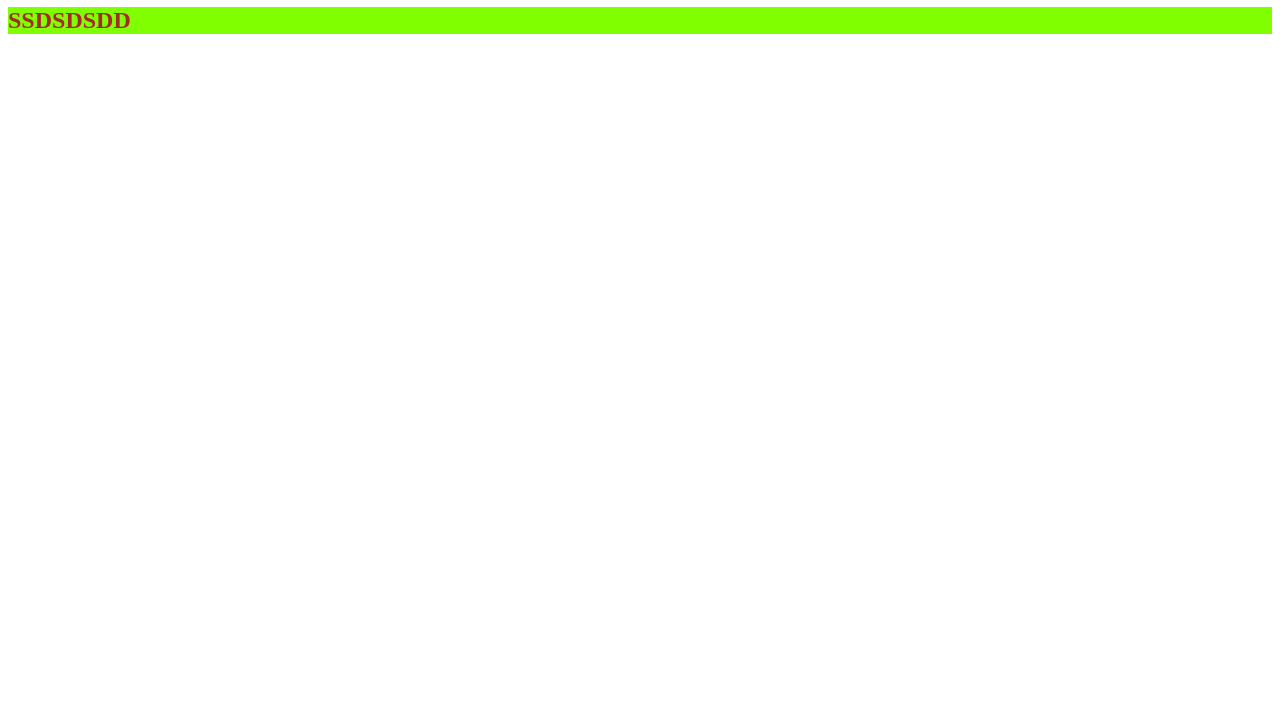
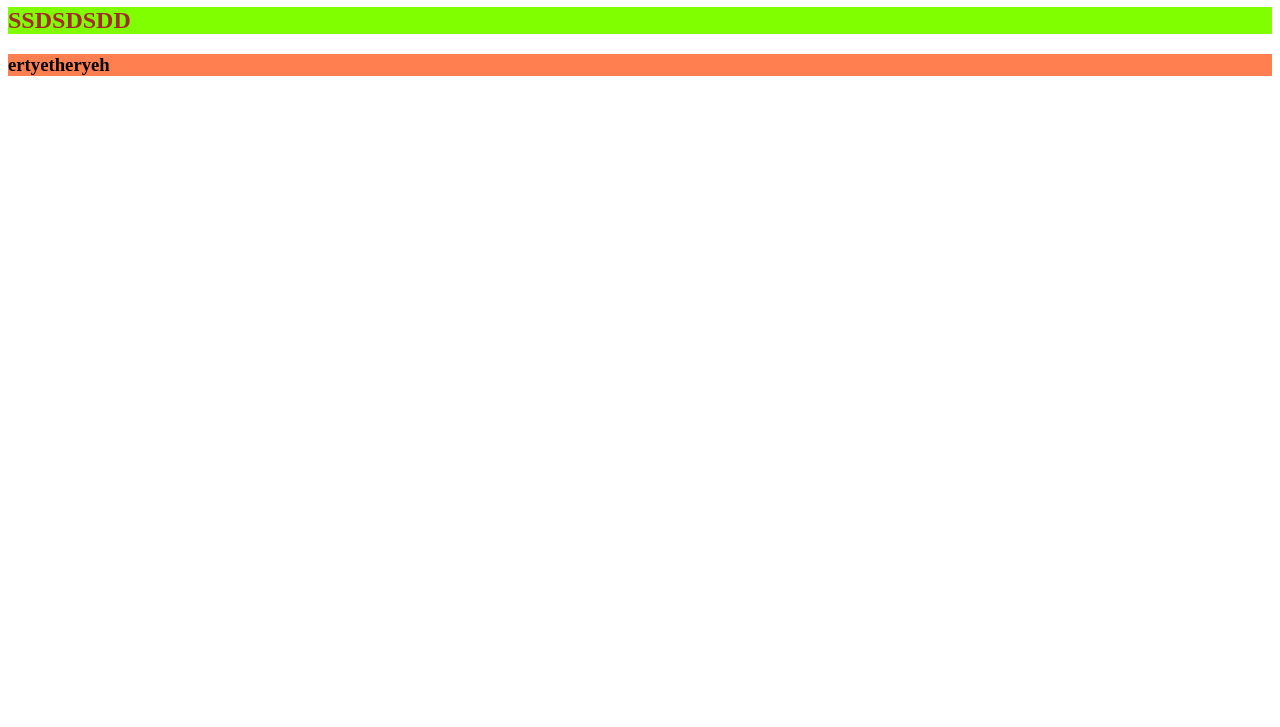
Before and after one commit to SajibJu/my-first-repo, a plain HTML site: page index.html in a window 1280 px wide. Shown: the part 73-800 px from the top of the page. Drawn offline with Linux system fonts and the light colour scheme.

Commit message:
h3 added

```diff
--- a/CSS/main.css
+++ b/CSS/main.css
@@ -5,3 +5,6 @@ h2{
     color: brown;
     background-color: chartreuse;
 }
+h3{
+    background-color: coral;
+}
--- a/index.html
+++ b/index.html
@@ -10,5 +10,6 @@
 <body>
     <h1>Hello</h1>
     <h2>SSDSDSDD</h2>
+    <h3>ertyetheryeh</h3>
 </body>
 </html>
```
